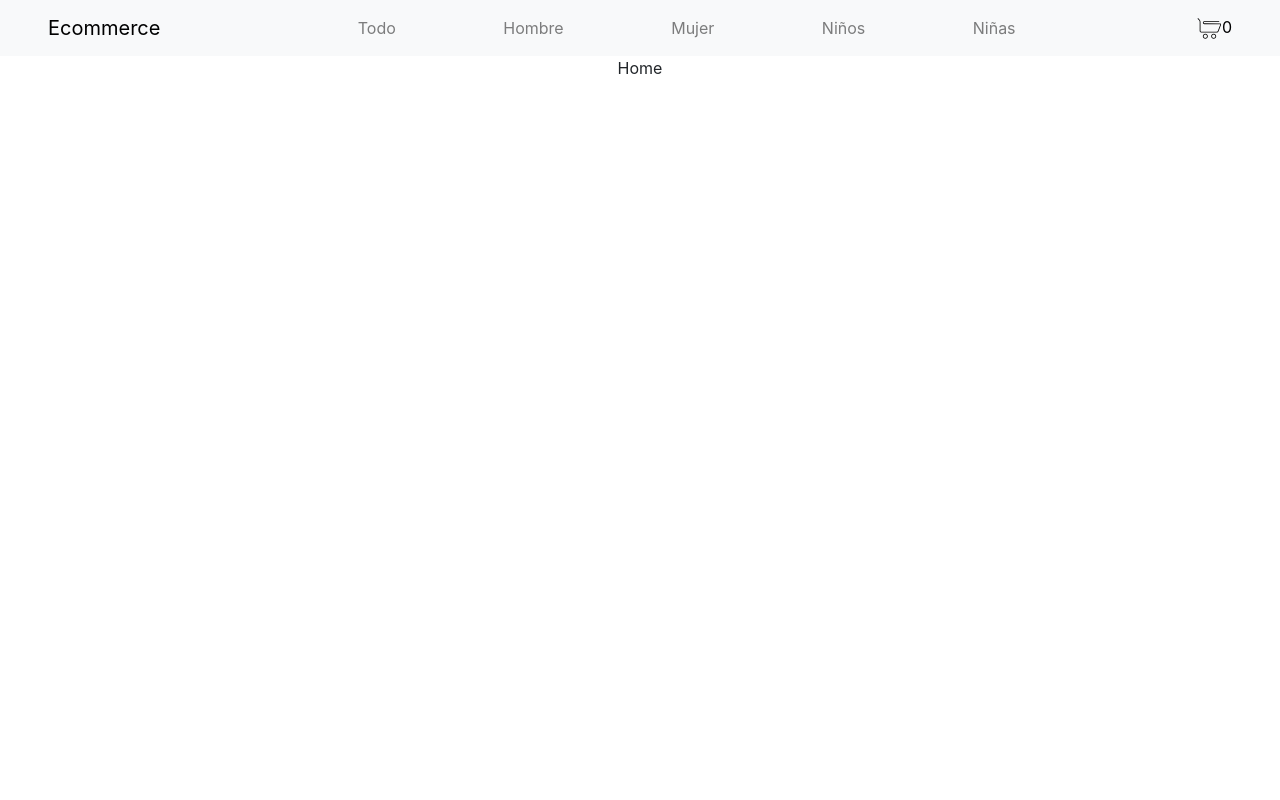
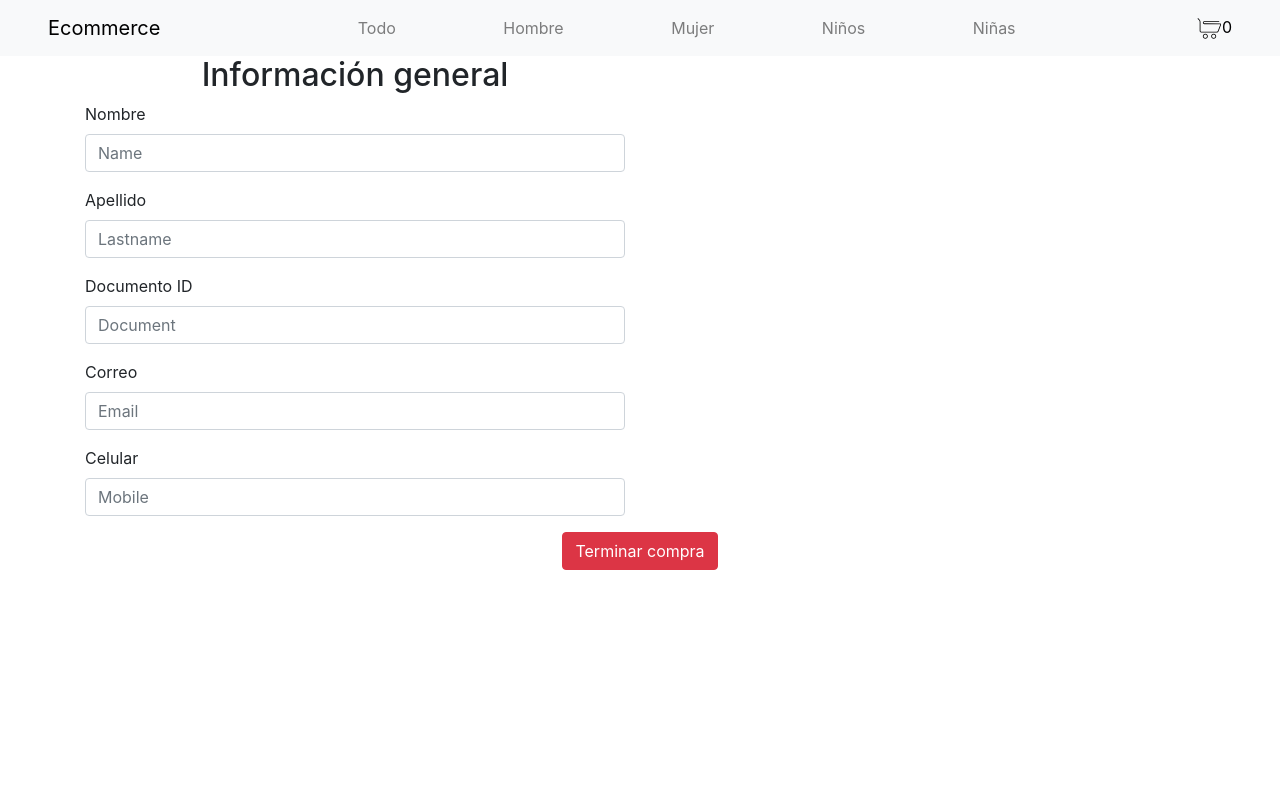
Before and after one commit to SamuelBuendia/coder-ecommerce, a React (Create React App) app: page /checkout in a window 1280 px wide. Shown: the top 800 px of the page. Built offline with nearby package versions, Linux system fonts and the light colour scheme.

Commit message:
feat: new changes

```diff
--- a/src/App.js
+++ b/src/App.js
@@ -12,6 +12,7 @@ import Home from './components/Home/Home'
 import ItemListContainer from './components/ItemListContainer/ItemListContainer'
 import ItemDetailContainer from './components/ItemDetailContainer/ItemDetailContainer'
 import Cart from './components/Cart/Cart'
+import Checkout from './components/Checkout/Checkout'
 import Footer from './components/Footer/Footer'
 import { CartContextComp } from './context/cartContext';
 
@@ -31,6 +32,9 @@ function App() {
             <Route path="/cart">
               <Cart />
             </Route>
+            <Route path="/checkout">
+              <Checkout />
+            </Route>
             <Route path="/">
               <Home />
             </Route>
--- a/src/components/Cart/Cart.js
+++ b/src/components/Cart/Cart.js
@@ -3,12 +3,14 @@ import React, {useState, useEffect, useContext } from 'react'
 import { CartContext } from '../../context/cartContext';
 import ItenCount from '../ItemCount/ItemCount'
 import { Link, NavLink } from 'react-router-dom'
+import { isDOMComponentElement } from 'react-dom/test-utils';
 
 
 const Cart = () => {
 
     const { cartProducts, setCartProducts } = useContext(CartContext)
     const { cartQuantity, setCartQuantity } = useContext(CartContext)
+    const { totalPrice, setTotalPrice } = useContext(CartContext)
 
     if (cartProducts.length > 0) {
         var productsCart = cartProducts.map((element) =>
@@ -16,15 +18,23 @@ const Cart = () => {
                 {element.product.title}
                 <ItenCount product={element.product} quantity={element.quantity}/>
                 {element.quantity}<br/>
-                {
-                element.quantity > 1
+                {element.quantity > 1
                 ? <div> {element.product.price + ' C/U'} <br /> { element.product.price * element.quantity} </div>
-                : element.product.price
-                }<br/>
+                : element.product.price}
+                <br/>
                 <button className="btn btn-danger" onClick={() => removeProduct(element)}>X</button>
             </div>
         );
     }
+
+    console.log(cartProducts);
+
+    useEffect(()=>{
+        console.log('Hola');
+        setTotalPrice(cartProducts.reduce((acc, item)=>{
+            return acc + item.quantity * item.product.price;
+        },0));
+    },[cartQuantity])
 
     const removeProduct = (produ) => {
         setCartProducts(cartProducts.filter(x => x.product.SKU != produ.product.SKU));
@@ -36,8 +46,6 @@ const Cart = () => {
         setCartQuantity(0)
     }
 
-    console.log(cartProducts);
-
     return (
         <div style={{minHeight:'90vh'}} className="d-flex align-items-center justify-content-center">
             {
@@ -45,7 +53,9 @@ const Cart = () => {
             ?
             <div>
                 {productsCart}
-                <button className="btn btn-danger" onClick={ () => emptyCar()} >Vaciar todo el Carrito</button>
+                Total : {totalPrice} <br />
+                <button className="btn btn-danger" onClick={ () => emptyCar()} >Vaciar todo el Carrito</button> <br />
+                <Link to={`/checkout`} className="btn btn-success regularLink">Checkout</Link>
             </div>
             :
             <div>
--- a/src/components/CartWidget/CartWidget.js
+++ b/src/components/CartWidget/CartWidget.js
@@ -7,7 +7,7 @@ const CartWidget = (props) => {
 
     useEffect(()=>{
         // setCartQuantity(3)
-        console.log(cartQuantity)
+        // console.log(cartQuantity)
     },[])
 
     return (
--- /dev/null
+++ b/src/components/Checkout/Checkout.js
@@ -0,0 +1,114 @@
+import { getByTitle } from '@testing-library/dom'
+import React, {useState, useEffect, useContext } from 'react'
+import { CartContext } from '../../context/cartContext';
+import ItenCount from '../ItemCount/ItemCount'
+import { Link, NavLink } from 'react-router-dom'
+import { getFirestore } from '../../firebase'
+import firebase from 'firebase/app';
+import 'firebase/firestore';
+
+const Checkout = () => {
+
+    const { cartProducts, setCartProducts } = useContext(CartContext)
+    const { cartQuantity, setCartQuantity } = useContext(CartContext)
+    const { totalPrice, setTotalPrice } = useContext(CartContext)
+
+    const [client, setClient] = useState({
+        name: '',
+        lastname: '',
+        document: '',
+        email: '',
+        phone: '',
+    });
+
+    const changeDataClient = evt => {
+        setClient({
+            ...client,
+            [evt.target.name]: evt.target.value
+        });
+    };
+
+    console.log(cartProducts)
+
+    const createOrder = async () => {
+        const newOrder = {
+            buyer: {
+                name: client.name,
+                lastname: client.lastname,
+                document: client.document,
+                email: client.email,
+                phone: client.phone,
+            },
+            items: cartProducts.map(item => ({
+                sku: item.product.SKU,
+                title: item.product.title,
+                price: item.product.price,
+                quantity: item.quantity
+            })),
+            date: firebase.firestore.FieldValue.serverTimestamp(),
+            total: totalPrice
+        };
+        console.log(newOrder)
+        const db = getFirestore();
+        const orders = db.collection("orders");
+
+        const itemsToUpdate = db.collection("items")
+            .where(firebase.firestore.FieldPath.documentId(), "in", cartProducts.map(item => item.product.id));
+        console.log(itemsToUpdate)
+        const query = await itemsToUpdate.get();
+        const batch = db.batch();
+        query.docs.forEach((docSnap, idx) => {
+            batch.update(docSnap.ref, { stock: docSnap.data().stock - cartProducts[idx].quantity });
+        })
+        await batch.commit();
+
+        try {
+            const doc = await orders.add(newOrder);
+            console.log(doc.id);
+            setCartProducts([])
+            setCartQuantity(0)
+        } catch (err) {
+            console.log(err);
+        }
+    }
+
+    return (
+        <div style={{minHeight:'90vh'}} className="container">
+            <div className="row">
+                <div className="col-md-6">
+                    <h2>Información general</h2>
+                    <form className="text-left">
+                        <div className="form-group">
+                            <label for="formGroupExampleInput">Nombre</label>
+                            <input type="text" className="form-control" name="name" value={client.name} placeholder="Name" onChange={changeDataClient} />
+                        </div>
+                        <div className="form-group">
+                            <label for="formGroupExampleInput2">Apellido</label>
+                            <input type="text" className="form-control" name="lastname" value={client.lastname} placeholder="Lastname" onChange={changeDataClient} />
+                        </div>
+                        <div className="form-group">
+                            <label for="formGroupExampleInput2">Documento ID</label>
+                            <input type="text" className="form-control" name="document" value={client.document} placeholder="Document" onChange={changeDataClient} />
+                        </div>
+                        <div className="form-group">
+                            <label for="formGroupExampleInput2">Correo</label>
+                            <input type="email" className="form-control" name="email" value={client.email} placeholder="Email" onChange={changeDataClient} />
+                        </div>
+                        <div className="form-group">
+                            <label for="formGroupExampleInput2">Celular</label>
+                            <input type="number" className="form-control" name="phone" value={client.phone} placeholder="Mobile" onChange={changeDataClient} />
+                        </div>
+                    </form>
+                </div>
+            </div>
+
+            <div className="row">
+                <div className="col-12">
+                    <button className="btn btn-danger" onClick={() => createOrder()}>Terminar compra</button>
+                </div>
+            </div>
+        </div>
+    )
+}
+
+export default Checkout
--- a/src/components/ItemCount/ItemCount.js
+++ b/src/components/ItemCount/ItemCount.js
@@ -10,7 +10,7 @@ const ItemCount = ({product, quantity}) => {
     const { cartQuantity, setCartQuantity } = useContext(CartContext)
 
     useEffect(()=>{
-        console.log(quantity)
+        // console.log(quantity)
         if (quantity) {
             setProductQuantity(quantity);
         } else {
@@ -26,6 +26,8 @@ const ItemCount = ({product, quantity}) => {
                 notExist.quantity = productQuantity + 1
                 setCartQuantity(cartQuantity + 1)
             }
+        } else {
+            console.log('no hay mas unidades');
         }
     }
 
--- a/src/components/ItemDetailContainer/ItemDetailContainer.js
+++ b/src/components/ItemDetailContainer/ItemDetailContainer.js
@@ -16,7 +16,7 @@ const ItemDetailContainer = () => {
         getOneItem.get()
         .then((query)=>{
             query.size > 0 ? console.log('Producto no disponible') : //console.log(query.data());
-            setItem(query.data());
+            setItem({...query.data(), id: query.id});
         })
     },[itemId])
 
--- a/src/context/cartContext.js
+++ b/src/context/cartContext.js
@@ -6,12 +6,13 @@ export const CartContextComp = ({children}) => {
 
     const [cartProducts, setCartProducts] = useState([])
     const [cartQuantity, setCartQuantity] = useState(0)
+    const [totalPrice, setTotalPrice] = useState(0)
 
     // useEffect(()=>{
     // })
 
     return (
-        <CartContext.Provider value={{cartProducts, setCartProducts, cartQuantity, setCartQuantity}}>
+        <CartContext.Provider value={{cartProducts, setCartProducts, cartQuantity, setCartQuantity, totalPrice, setTotalPrice}}>
         {children}
         </ CartContext.Provider>
     )
```
